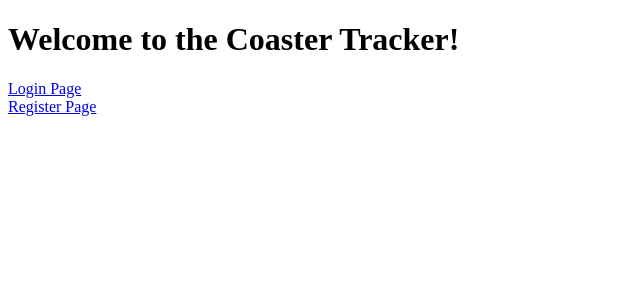
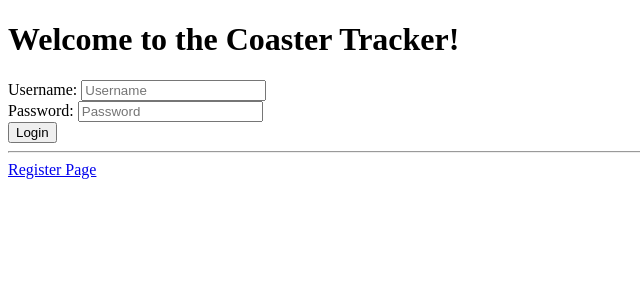
Before and after one commit to ebeaver917/Coaster, a Flask app: page / in a window 1280 px wide. Shown: the top 300 px of the page, without its empty margins (0-640 px from the left). Run offline with Flask 3, Linux system fonts and the light colour scheme.

Commit message:
refactor login to homepage

```diff
--- a/app.py
+++ b/app.py
@@ -1,4 +1,4 @@
-from flask import Flask, render_template, url_for, redirect
+from flask import *
 from flask_sqlalchemy import SQLAlchemy
 from flask_login import UserMixin, login_user, LoginManager, login_required, logout_user, current_user
 from flask_wtf import FlaskForm
@@ -81,10 +81,20 @@ class SearchForm(FlaskForm):
 def home():
     if current_user.is_authenticated:
         return redirect(url_for('dashboard'))
-    return render_template('home.html')
+
+    form = LoginForm()
+    if form.validate_on_submit():
+        user = User.query.filter_by(username=form.username.data).first()
+        if user and bcrypt.check_password_hash(user.password, form.password.data):
+            login_user(user)
+            return redirect(url_for('dashboard'))
+        else:
+            flash('Invalid username or password', 'error')  # Assuming you have flash messaging set up
+
+    return render_template('home.html', form=form)
 
 
-
+'''
 @app.route('/login', methods=['GET', 'POST'])
 def login():
     form = LoginForm()
@@ -95,7 +105,7 @@ def login():
                 login_user(user)
                 return redirect(url_for('dashboard'))
     return render_template('login.html', form=form)
-
+'''
 
 @app.route('/dashboard', methods=['GET', 'POST'])
 @login_required
--- a/templates/home.html
+++ b/templates/home.html
@@ -8,7 +8,21 @@
 </head>
 <body>
     <h1>Welcome to the Coaster Tracker!</h1>
-    <a href="{{ url_for('login') }}">Login Page</a><br>
+    <form method="POST" action="{{ url_for('home') }}">
+        {{ form.hidden_tag() }}
+        <div>
+            <label for="username">Username:</label>
+            {{ form.username(size=20) }}
+        </div>
+        <div>
+            <label for="password">Password:</label>
+            {{ form.password(size=20) }}
+        </div>
+        <div>
+            {{ form.submit() }}
+        </div>
+    </form>
+    <hr>
     <a href="{{ url_for('register') }}">Register Page</a><br>
 </body>
 </html>
```
